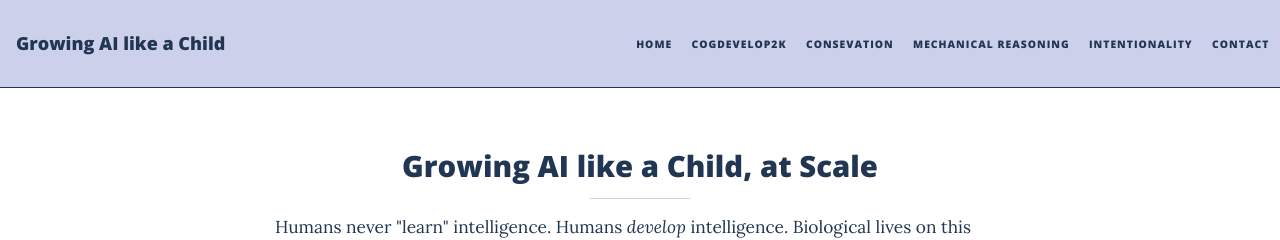
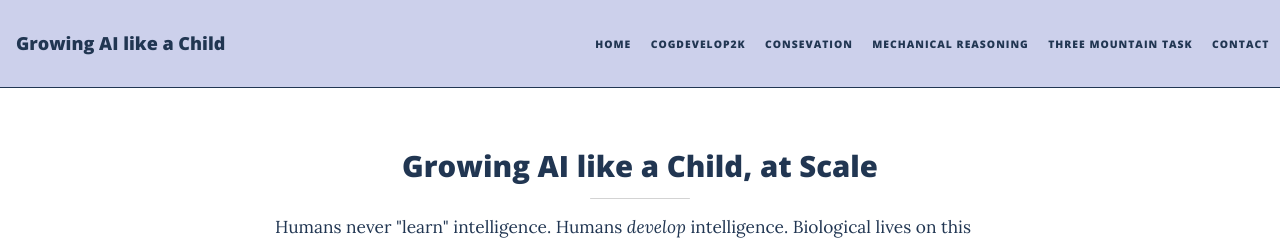
Before and after one commit to growing-ai-like-a-child/growing-ai-like-a-child.github.io, a Jekyll site: the page built from index.html, in a window 1280 px wide. Shown: the top 240 px of the page. Built offline with Jekyll 4.4.1, drawn with Linux system fonts in a browser that asks for light colours; nearby versions of some CDN libraries; the list of posts is cut into pages by our own code.

Commit message:
Update _config.yml

```diff
--- a/_config.yml
+++ b/_config.yml
@@ -18,7 +18,7 @@ navbar-links:
   CogDevelop2K: "/pages/CogDev"
   Consevation: "/pages/Conservation"
   Mechanical Reasoning: "/pages/MechReasoning"
-  Intentionality: "/pages/Three Mountain Task"
+  Three Mountain Task: "/pages/Three Mountain Task"
   Contact: "/pages/Contact"
 
 
```
